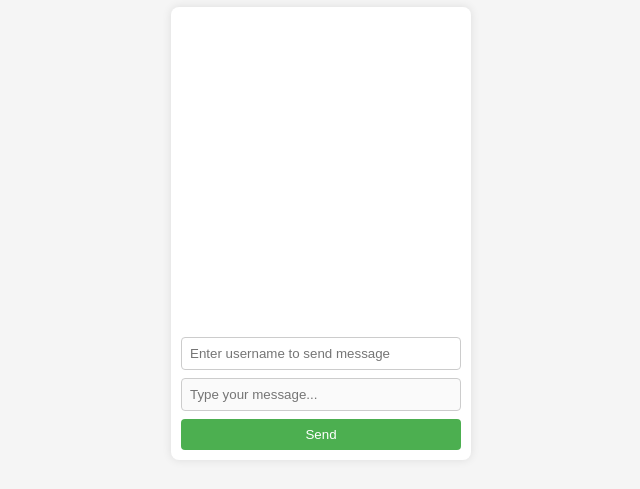
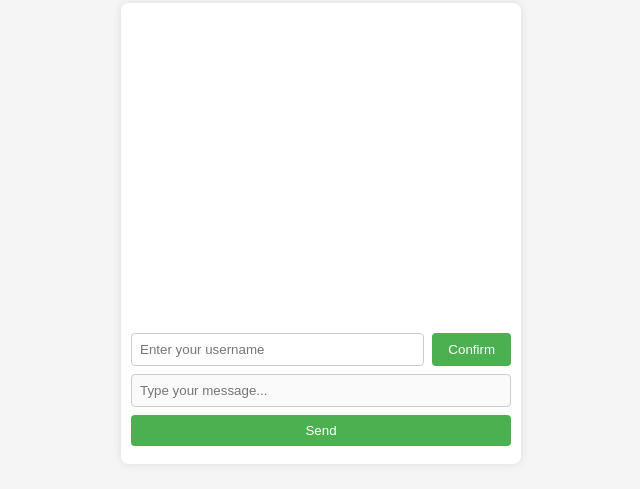
Before and after one commit to Metapanzer/go-group-chat, a plain HTML site: page index.html in a window 1280 px wide. Shown: the part 167-656 px from the top of the page, without its empty margins (319-959 px from the left). Drawn offline with Linux system fonts and the light colour scheme.

Commit message:
feat: change username

```diff
--- a/index.html
+++ b/index.html
@@ -10,12 +10,20 @@
     <div id="chat-container">
       <div id="chat"></div>
       <form id="form">
+        <div id="username-container">
           <input
             type="text"
             id="usernameInput"
-          placeholder="Enter username to send message"
-          required
+            placeholder="Enter your username"
           />
+          <button
+            type="button"
+            id="confirmEditButton"
+            onclick="confirmEditUsername()"
+          >
+            Confirm
+          </button>
+        </div>
         <input
           type="text"
           id="messageInput"
@@ -32,22 +40,36 @@
       const socket = new WebSocket("ws://localhost:8080/ws");
       const chatDiv = document.getElementById("chat");
       const form = document.getElementById("form");
+      const usernameContainer = document.getElementById("username-container");
       const usernameInput = document.getElementById("usernameInput");
+      const confirmEditButton = document.getElementById("confirmEditButton");
       const messageInput = document.getElementById("messageInput");
       const sendButton = document.getElementById("sendButton");
 
       let username = "";
+      let usernameConfirmed = false;
 
-      usernameInput.addEventListener("input", function () {
-        username = usernameInput.value;
-        if (username.trim() !== "") {
+      function confirmEditUsername() {
+        const inputUsername = usernameInput.value.trim();
+        if (inputUsername !== "") {
+          username = inputUsername;
+          if (usernameConfirmed) {
+            // If username is already confirmed, toggle to edit mode
+            usernameInput.disabled = false;
+            confirmEditButton.textContent = "Confirm";
+            usernameConfirmed = false;
+            messageInput.disabled = true;
+            sendButton.disabled = true;
+          } else {
+            // If username is not confirmed, confirm the username
+            usernameInput.disabled = true;
+            confirmEditButton.textContent = "Edit";
+            usernameConfirmed = true;
             messageInput.disabled = false;
             sendButton.disabled = false;
-        } else {
-          messageInput.disabled = true;
-          sendButton.disabled = true;
           }
-      });
+        }
+      }
 
       socket.onmessage = function (event) {
         const data = JSON.parse(event.data);
@@ -71,7 +93,11 @@
         const p = document.createElement("p");
         p.innerHTML = `<strong>${username}:</strong> ${message}`;
         chatDiv.appendChild(p);
-        chatDiv.scrollTop = chatDiv.scrollHeight;
+
+        // Scroll to the bottom if overflowed
+        if (chatDiv.scrollHeight > chatDiv.clientHeight) {
+          chatDiv.scrollTop = chatDiv.scrollHeight - chatDiv.clientHeight;
+        }
       }
     </script>
   </body>
--- a/styles.css
+++ b/styles.css
@@ -11,7 +11,8 @@ body {
 }
 
 #chat-container {
-  width: 300px;
+  width: 80%;
+  max-width: 400px;
   background-color: #fff;
   box-shadow: 0 0 10px rgba(0, 0, 0, 0.1);
   border-radius: 8px;
@@ -20,7 +21,7 @@ body {
 
 #chat {
   height: 300px;
-  overflow-y: scroll;
+  overflow-y: auto;
   padding: 10px;
 }
 
@@ -30,8 +31,34 @@ body {
   padding: 10px;
 }
 
-#usernameInput,
-#messageInput {
+#username-container {
+  display: flex;
+  margin-bottom: 8px;
+}
+
+#usernameInput {
+  flex: 1;
+  padding: 8px;
+  border: 1px solid #ccc;
+  border-radius: 4px;
+}
+
+#confirmEditButton {
+  background-color: #4caf50;
+  color: white;
+  border: none;
+  padding: 8px 16px;
+  border-radius: 4px;
+  margin-left: 8px;
+  cursor: pointer;
+}
+
+#confirmEditButton:hover {
+  background-color: #45a049;
+}
+
+#messageInput,
+#sendButton {
   padding: 8px;
   border: 1px solid #ccc;
   border-radius: 4px;
```
Lines whose indentation alone changed are shown as unchanged.
